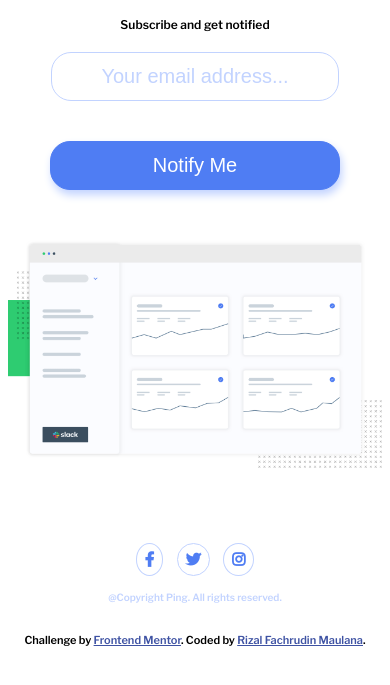
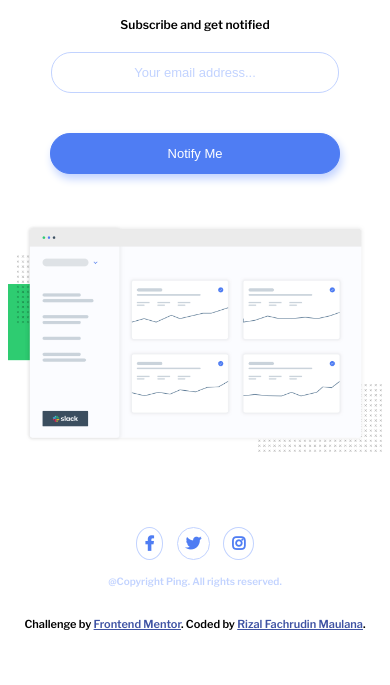
Before and after one commit to rizalfmaulana/ping-coming-soon-page, a plain HTML site: page index.html in a window 390 px wide. Shown: the part 155-840 px from the top of the page. Drawn offline with nearby package versions, Linux system fonts and the light colour scheme.

Commit message:
modified font-size

```diff
--- a/style.css
+++ b/style.css
@@ -205,6 +205,7 @@ form button {
     text-align: center;
     margin: 0 auto;
     width: 70%;
+    font-size: 13px;
     display: inline-block;
     margin-right: 0px;
     border-color: var(--PaleBlue);
@@ -214,6 +215,7 @@ form button {
     padding: 12px;
     border: 1px solid var(--Blue);
     width: 77.4%;
+    font-size: 13px;
     display: inline-block;
   }
   .fab {
```
